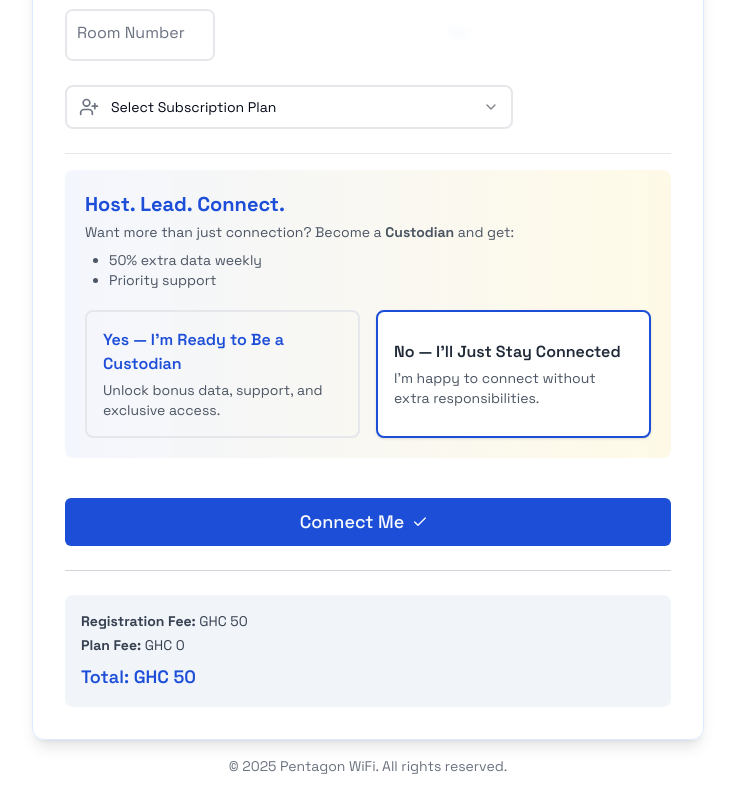
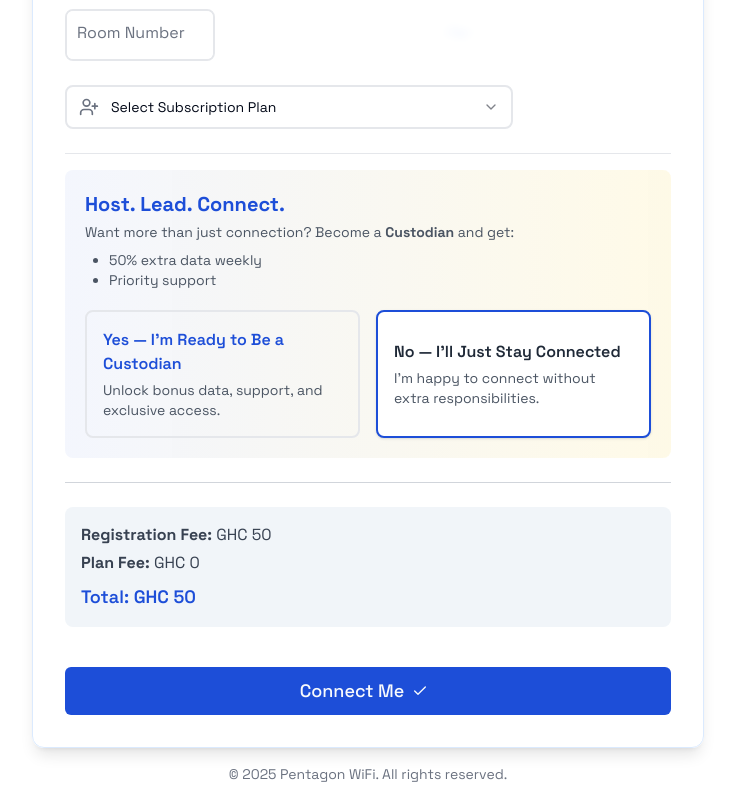
Before and after one commit to Sam-2019/pentagonwifi-connect, a React (Vite) app: page / in a window 1280 px wide. Shown: the part 683-1483 px from the top of the page, without its empty margins (272-1007 px from the left). Built offline with nearby package versions, Linux system fonts and the light colour scheme.

Commit message:
fix: adjust registration form layout and reintroduce submit button

```diff
--- a/src/components/RegistrationForm.tsx
+++ b/src/components/RegistrationForm.tsx
@@ -464,25 +464,24 @@ const RegistrationForm: React.FC = () => {
   </div>
 </div>
 
-          {/* Submit Button */}
-          <div className="pt-4">
-            <Button
-              type="submit"
-              className="w-full py-6 text-lg bg-primary hover:bg-primary/90 transition-all duration-300 hover:shadow-lg"
-            >
-              Connect Me
-              <Check className="h-5 w-5 mr-2" />
-            </Button>
-          </div>
-
           <div className="pt-6 border-t border-gray-300 mt-6">
-            <div className="bg-muted p-4 rounded-lg flex flex-col gap-1 text-gray-700 text-sm">
+            <div className="bg-muted p-4 rounded-lg flex flex-col gap-1 text-gray-700 text-base">
               <p><strong>Registration Fee:</strong> GHC 50</p>
               <p><strong>Plan Fee:</strong> GHC {planFee}</p>
               <p className="text-lg font-semibold text-primary mt-1">
                 Total: GHC {totalCost}
               </p>
             </div>
+          </div>
+
+          {/* Submit Button */}
+          <div className="pt-4">
+            <Button
+              type="submit"
+              className="w-full py-6 text-lg bg-primary hover:bg-primary/90 transition-all duration-300 hover:shadow-lg">
+              Connect Me
+              <Check className="h-5 w-5 mr-2" />
+            </Button>
           </div>
         </form>
       </Form>
--- a/vite.config.ts
+++ b/vite.config.ts
@@ -19,5 +19,5 @@ export default defineConfig(({ mode }) => ({
       "@": path.resolve(__dirname, "./src"),
     },
   },
-  base: process.env.VITE_BASE_PATH || "Pentagon-Wifi-Onboarding",
+  // base: process.env.VITE_BASE_PATH || "Pentagon-Wifi-Onboarding",
 }));
```
